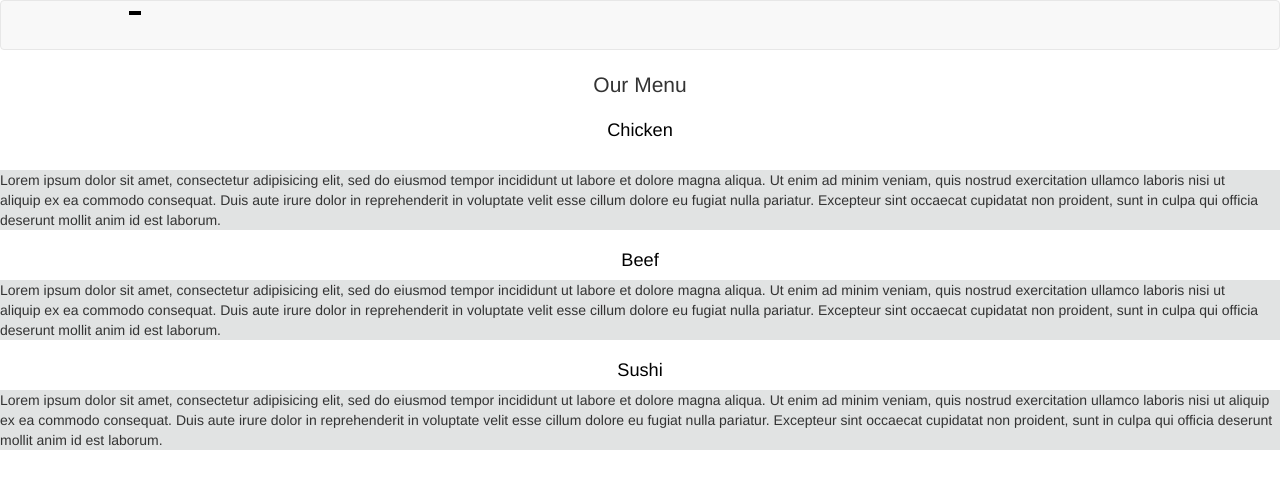
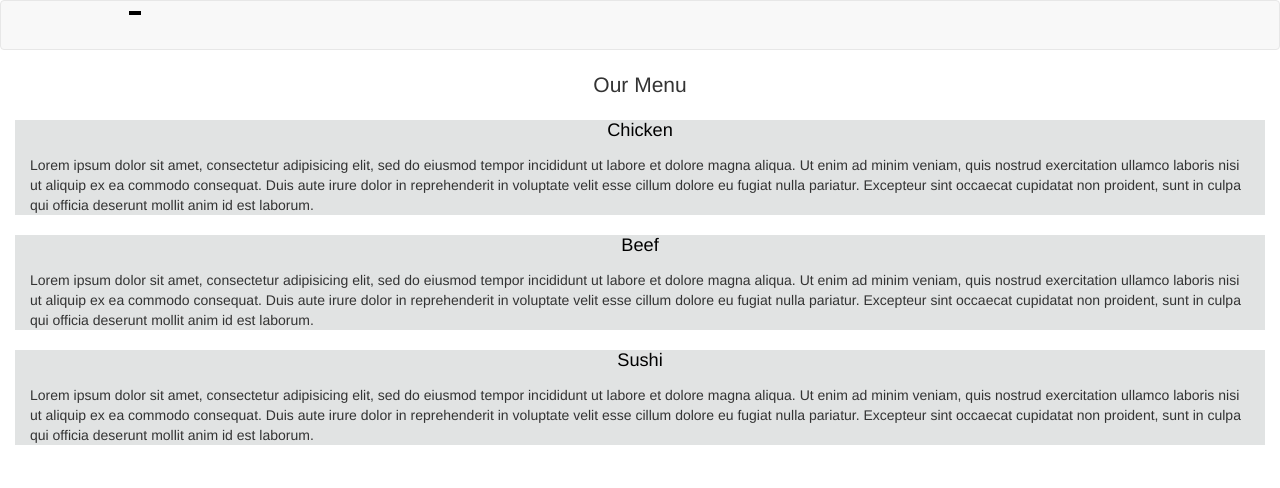
Before and after one commit to scmarsh/mod3-solution, a plain HTML site: page index.html in a window 1280 px wide. Drawn offline with nearby package versions, Linux system fonts and the light colour scheme.

Commit message:
gray bla blas added

```diff
--- a/css/styles.css
+++ b/css/styles.css
@@ -50,16 +50,21 @@ h2 {
   color: black;
   text-align: center;
   font-size: 1.3em;
-  margin-bottom: 0px;
+  margin-bottom: -5px;
+  background-color: #e1e3e3;
 
 }
 
 body p {
   background-color: #e1e3e3 !important;
+
 }
 
-body p h2{
+body a h2{
   background-color: #e1e3e3 !important;
+  margin-left: 15px;
+  margin-right: 15px;
+
 }
 
 
@@ -68,10 +73,12 @@ body p h2{
   text-decoration: none;
 }
 
-#pretty {
+.blabla{
   padding-left: 15px;
   padding-right: 15px;
-  background-color :  = #e1e3e3
+  margin-left: 15px;
+  margin-right: 15px;
+
 }
 
 #iconbars{
--- a/index.html
+++ b/index.html
@@ -46,24 +46,24 @@
   <div id="top-menu">Our Menu</div>
 
 
-<p name="chicken"> <h2>Chicken</h2></p>
-<br><p class=blabla>Lorem ipsum dolor sit amet, consectetur adipisicing elit, sed do eiusmod
+<a name="chicken"> <h2>Chicken</h2></a>
+<p class=   blabla><br>Lorem ipsum dolor sit amet, consectetur adipisicing elit, sed do eiusmod
 tempor incididunt ut labore et dolore magna aliqua. Ut enim ad minim veniam,
 quis nostrud exercitation ullamco laboris nisi ut aliquip ex ea commodo
 consequat. Duis aute irure dolor in reprehenderit in voluptate velit esse
 cillum dolore eu fugiat nulla pariatur. Excepteur sint occaecat cupidatat non
 proident, sunt in culpa qui officia deserunt mollit anim id est laborum.</p>
 
-<p name="beef" class = blabla><h2>Beef</h2></p>
-<p class ="blabla">Lorem ipsum dolor sit amet, consectetur adipisicing elit, sed do eiusmod
+<a name="beef"><h2>Beef</h2></a>
+<p class = "blabla"><br>Lorem ipsum dolor sit amet, consectetur adipisicing elit, sed do eiusmod
 tempor incididunt ut labore et dolore magna aliqua. Ut enim ad minim veniam,
 quis nostrud exercitation ullamco laboris nisi ut aliquip ex ea commodo
 consequat. Duis aute irure dolor in reprehenderit in voluptate velit esse
 cillum dolore eu fugiat nulla pariatur. Excepteur sint occaecat cupidatat non
 proident, sunt in culpa qui officia deserunt mollit anim id est laborum.</p>
 
-<p name="sushi"><h2>Sushi</h2></p>
-<p class" blabla">Lorem ipsum dolor sit amet, consectetur adipisicing elit, sed do eiusmod
+<a name="sushi"><h2>Sushi</h2></a>
+<p class = " blabla"><br>Lorem ipsum dolor sit amet, consectetur adipisicing elit, sed do eiusmod
 tempor incididunt ut labore et dolore magna aliqua. Ut enim ad minim veniam,
 quis nostrud exercitation ullamco laboris nisi ut aliquip ex ea commodo
 consequat. Duis aute irure dolor in reprehenderit in voluptate velit esse
```
